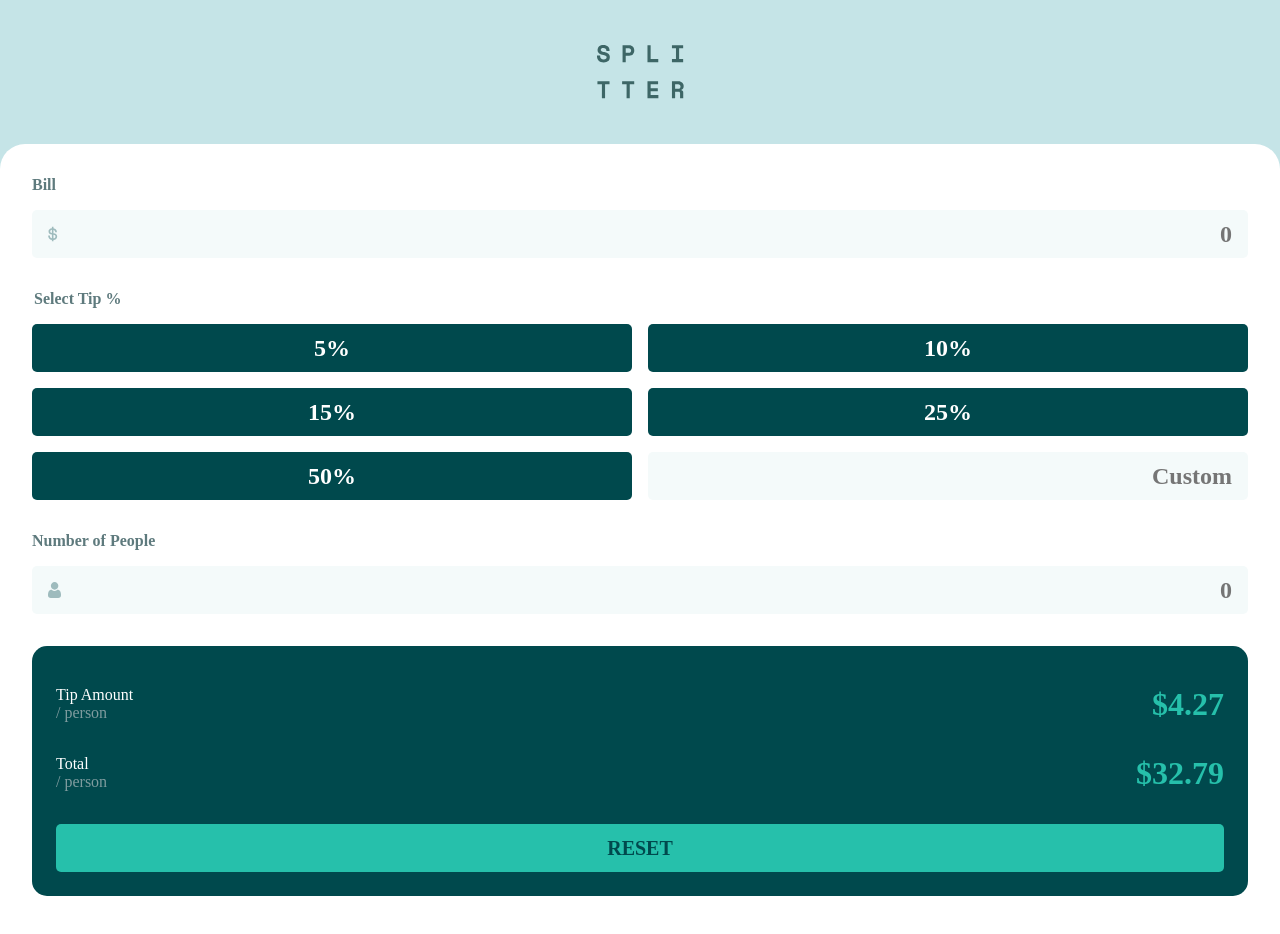
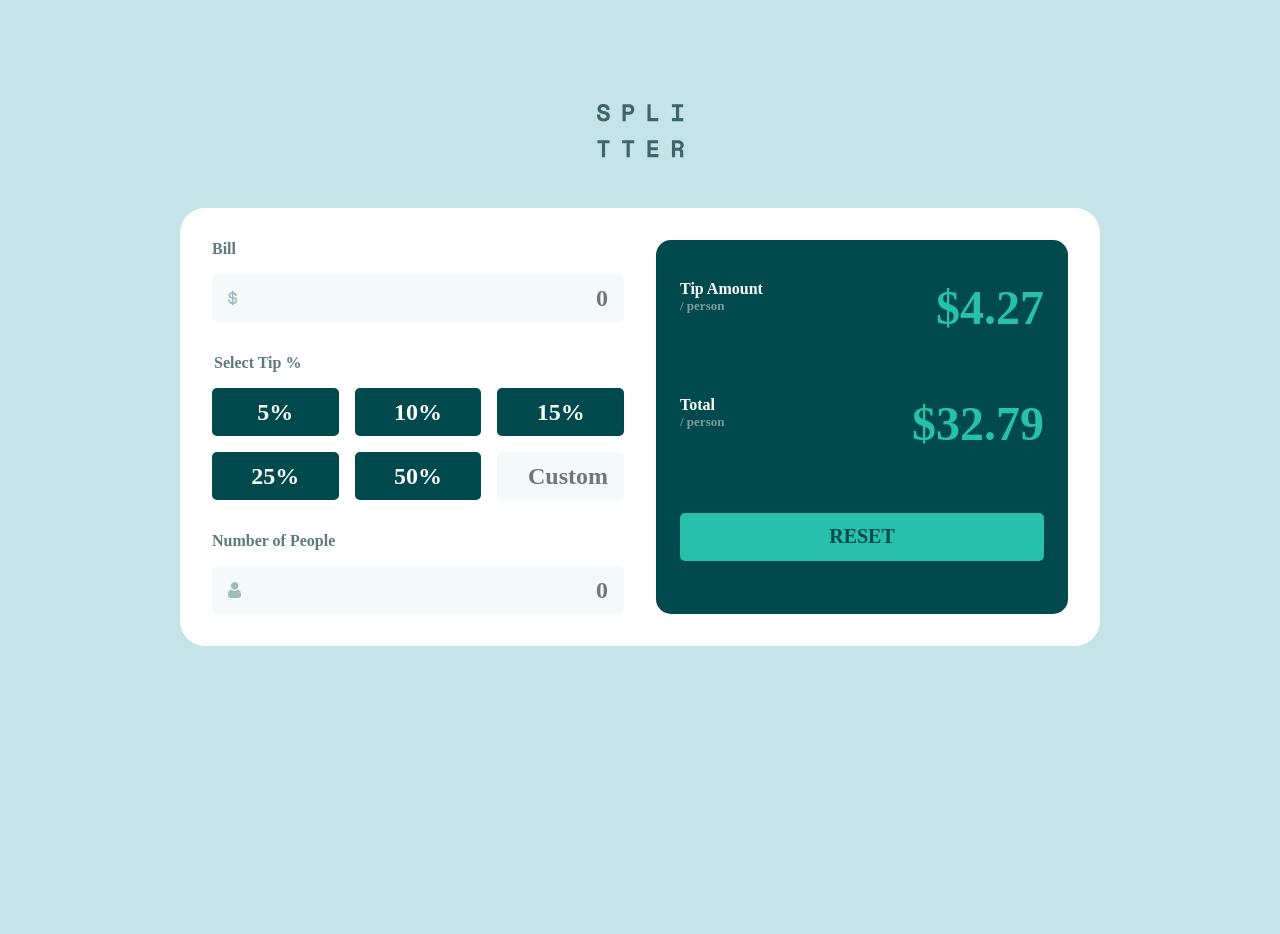
Before and after one commit to xavierbellhaddon/tip-calculator, a plain HTML site: page index.html in a window 1280 px wide. After the commit the page ends 800 px from the top, so only its background shows below. Drawn offline with Linux system fonts and the light colour scheme.

Commit message:
even more styling

```diff
--- a/index.html
+++ b/index.html
@@ -8,12 +8,12 @@
     <title>Tip Calculator</title>
   </head>
   <body>
-    <div>
+    <div id="outer-wrapper">
       <div id="logo-wrapper">
         <img src="images/logo.svg" alt="logo" />
       </div>
-      <div id="content-wrapper">
-        <div id="content-inner-wrapper">
+      <div id="ui-wrapper">
+        <div id="input-wrapper">
           <div class="field-wrapper">
             <label for="bill">Bill</label>
             <div class="text-input-wrapper">
@@ -69,6 +69,7 @@
               <img src="images/icon-person.svg" alt="person" class="icon" />
             </div>
           </div>
+        </div>
         <div id="output-wrapper">
           <div class="output-inner-wrapper">
             <div>
@@ -88,7 +89,6 @@
         </div>
       </div>
     </div>
-    </div>
     <script src="index.js"></script>
   </body>
 </html>
--- a/styles.css
+++ b/styles.css
@@ -24,25 +24,20 @@ body {
   justify-content: center;
   align-items: center;
   gap: 15px;
-  height: 144px;
+  margin: 50px 0;
 }
 
-h1 {
-  color: var(--cyan-500);
-  text-transform: uppercase;
-}
-
-#content-wrapper {
-  display: flex;
-  flex-direction: column;
+#ui-wrapper {
+  display: grid;
   align-items: center;
-  height: 100vh;
+  gap: 32px;
+  max-width: 920px;
   padding: 32px;
   background-color: white;
   border-radius: 25px 25px 0 0;
 }
 
-#content-inner-wrapper {
+#input-wrapper {
   display: grid;
   gap: 32px;
   width: 100%;
@@ -75,6 +70,7 @@ input[type="text"] {
   border-radius: 5px;
   font-size: 24px;
   font-weight: bold;
+  color: var(--cyan-600);
   text-align: right;
 }
 
@@ -140,6 +136,7 @@ input[type="radio"] {
   display: grid;
   flex-direction: column;
   gap: 32px;
+  width: 100%;
   padding: 24px;
   padding-top: 40px;
   background-color: var(--cyan-600);
@@ -153,10 +150,14 @@ input[type="radio"] {
 }
 
 .output-label {
+  font-size: 16px;
+  font-weight: bold;
   color: white;
 }
 
 .per-person {
+  font-size: 13px;
+  font-weight: bold;
   color: var(--cyan-300);
 }
 
@@ -175,3 +176,39 @@ input[type="radio"] {
   color: var(--cyan-600);
   text-transform: uppercase;
 }
+
+/* Responsive styles */
+
+@media (min-width: 768px) {
+  #tip-selection {
+    grid-template-columns: 1fr 1fr 1fr;
+  }
+
+  #output-wrapper {
+    height: 100%;
+  }
+}
+
+@media (min-width: 920px) {
+  #outer-wrapper {
+    display: flex;
+    flex-direction: column;
+    justify-content: center;
+    align-items: center;
+    height: 100vh;
+  }
+
+  #logo-wrapper {
+    margin-top: -50px;
+  }
+
+  #ui-wrapper {
+    grid-template-columns: 1fr 1fr;
+    margin: 0 32px;
+    border-radius: 25px;
+  }
+
+  .output {
+    font-size: 48px;
+  }
+}
```
Lines whose indentation alone changed are shown as unchanged.
